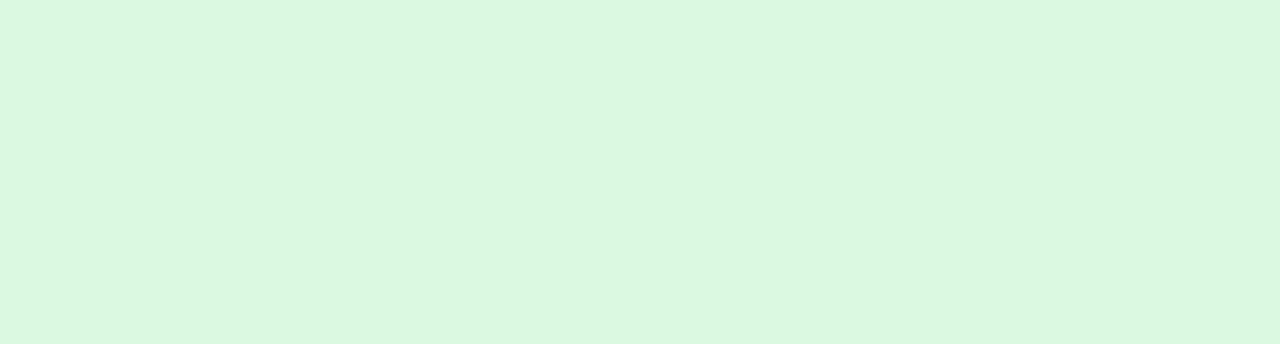
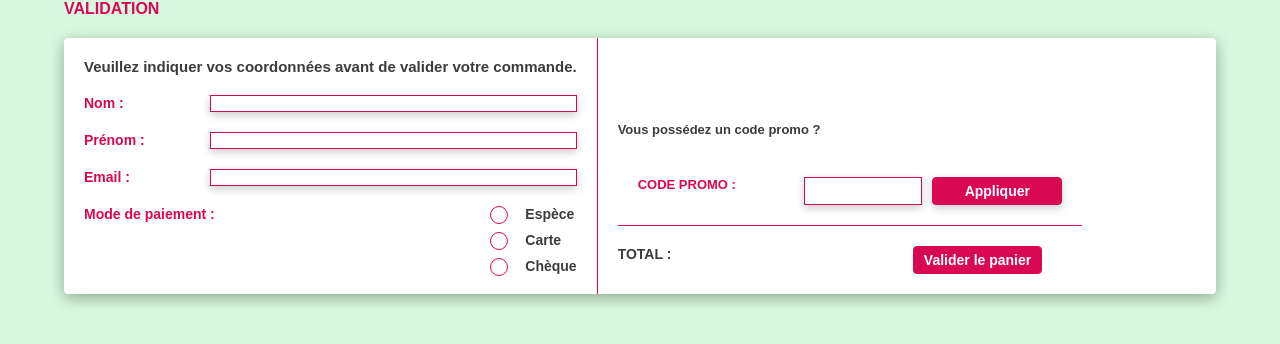
Before and after one commit to Maalxi/Brief_11_e-commerce, a Next.js app in the folder front/: page /panier in a window 1280 px wide. Shown: the top 344 px of the page. Built offline with nearby package versions, Linux system fonts and the light colour scheme.

Commit message:
Validation Container Panier

```diff
--- /dev/null
+++ b/front/src/app/components/UserFormCart/UserFormCart.css
@@ -0,0 +1,226 @@
+.UserFormCart {
+    display: flex;
+    flex-direction: column;
+    width: 90%;
+    margin: auto;
+}
+
+.UserFormCartTitle {
+    font-family: sans-serif;
+    font-size: 16px;
+    font-weight: 700;
+    color: #D90853;
+}
+
+.UserFormCartForm {
+    margin: 20px 0;
+    background-color: white;
+    border-radius: 4px;
+    box-shadow: 0px 4px 15px rgba(0, 0, 0, 0.33);
+    display: flex;
+}
+
+@media screen and (max-width:700px) {
+    .UserFormCartForm {
+        flex-direction: column;
+    }
+}
+
+
+
+/* LEFT COLUMN */
+.UserFormCartLeft {
+    display: flex;
+    flex-direction: column;
+    padding: 20px;
+    gap: 20px;
+    border-right: 1px solid #D90853;
+    width: auto;
+}
+
+@media screen and (max-width:700px) {
+    .UserFormCartLeft {
+        /* display: flex; */
+        border-right: none;
+        border-bottom: 1px solid #D90853;
+    }
+}
+
+.UserFormCartSubtitle {
+    font-family: sans-serif;
+    font-size: 15px;
+    font-weight: 700;
+    color: #3C3C3C;
+}
+
+
+.UserFormCartFormStyle {
+    color: #D90853;
+    display: flex;
+    justify-content: space-between;
+}
+
+.UserFormCartFormStyle>label {
+    font-family: sans-serif;
+    font-size: 14px;
+    font-weight: 600;
+}
+
+.UserFormCartFormStyle>input,
+.UserFormCartFormStyle>input[type="email"] {
+    margin: 0;
+    padding: 0;
+    width: 74%;
+    border: 1px solid #D90853;
+    box-shadow: 0px 3px 8px rgba(0, 0, 0, 0.2);
+}
+
+.UserFormCartFormRadio {
+    display: flex;
+    flex-direction: column;
+    justify-content: start;
+    align-items: start;
+    gap: 10px;
+}
+
+.UserFormCartFormRadioContainer {
+    display: flex;
+    gap: 10px;
+}
+
+.UserFormCartFormRadioContainer>label {
+    font-family: sans-serif;
+    font-size: 14px;
+    font-weight: 600;
+    color: #3C3C3C;
+}
+
+
+
+
+
+
+/* RADIO */
+.UserFormCartFormRadioContainer input[type="radio"] {
+    /* Cacher le bouton radio par défaut */
+    opacity: 0;
+    position: absolute;
+  }
+
+  .UserFormCartFormRadioContainer input[type="radio"] + label {
+    position: relative;
+    padding-left: 35px;
+    cursor: pointer;
+  }
+
+  .UserFormCartFormRadioContainer input[type="radio"] + label::before {
+    content: "";
+    position: absolute;
+    left: 0;
+    top: 0;
+    width: 16px;
+    height: 16px;
+    border: 1px solid #D90853;
+    border-radius: 50%;
+  }
+
+  .UserFormCartFormRadioContainer input[type="radio"]:checked + label::before {
+    border-color: #D90853;
+    background-color: #D90853; /* Couleur de fond lorsque le bouton radio est sélectionné */
+  }
+
+  .UserFormCartFormRadioContainer input[type="radio"] + label::after {
+    content: "";
+    position: absolute;
+    left: 5px;
+    top: 5px;
+    width: 12px;
+    height: 12px;
+    border-radius: 50%;
+    background-color: #D90853; /* Point central lorsque le bouton radio est sélectionné */
+    opacity: 0;
+  }
+
+  .UserFormCartFormRadioContainer input[type="radio"]:checked + label::after {
+    opacity: 1;
+  }
+
+
+
+
+
+
+/* RIGHT COLUMN */
+.UserFormCartRight {
+    display: flex;
+    flex-direction: column;
+    justify-content: end;
+    align-items: start;
+    padding: 20px;
+    gap: 20px;
+    width: auto;
+}
+
+.UserFormCartQuestionPromo {
+    font-family: sans-serif;
+    font-size: 13px;
+    font-weight: 600;
+    color: #3C3C3C;
+}
+
+.UserFormCartCodePromoStyle {
+    display: flex;
+    justify-content: space-between;
+    color: #D90853;
+    gap: 10px;
+}
+
+.UserFormCartCodePromoStyle>label {
+    font-family: sans-serif;
+    font-size: 13px;
+    font-weight: 600;
+    width: 100%;
+}
+
+.UserFormCartCodePromoStyle>input {
+    width: 74%;
+    border: 1px solid #D90853;
+    box-shadow: 0px 3px 8px rgba(0, 0, 0, 0.2);
+}
+
+
+.UserFormCartBtn {
+    color: white;
+    font-family: sans-serif;
+    font-size: 14px;
+    font-weight: 600;
+    padding: 5px 10px;
+    background-color: #D90853;
+    border: 1px solid #D90853;
+    border-radius: 4px;
+    transition: 0.3s;
+    cursor: pointer;
+}
+
+.UserFormCartCodePromo {
+    padding: 20px;
+    border-bottom: 1px solid #D90853;
+    width: 100%;
+}
+
+.UserFormCartPrice {
+    color: #3C3C3C;
+    font-family: sans-serif;
+    font-size: 14px;
+    font-weight: 600;
+}
+
+.UserFormCartPriceValid {
+    width: 100%;
+    display: flex;
+    justify-content: space-between;
+}
+.UserFormCartBtn:hover {
+    background-color: white;
+    color: #D90853;
+}
--- /dev/null
+++ b/front/src/app/components/UserFormCart/UserFormCart.jsx
@@ -0,0 +1,100 @@
+"use client"
+import React, { useState } from 'react';
+import './UserFormCart.css';
+
+function UserFormCart({ totalPrice }) {
+  const [nom, setNom] = useState('');
+  const [prenom, setPrenom] = useState('');
+  const [email, setEmail] = useState('');
+  const [modePaiement, setModePaiement] = useState('');
+  const [codePromo, setCodePromo] = useState('');
+
+  const handleFormSubmit = (event) => {
+    event.preventDefault();
+
+    if (!nom || !prenom || !email || !modePaiement || !codePromo) {
+      alert("Veuillez remplir tous les champs obligatoires avant de valider le panier.");
+      return;
+    }
+
+    // Placez ici votre logique d'envoi du formulaire au serveur
+    // par exemple, en utilisant fetch() ou axios.post()
+
+    // Réinitialiser les champs après soumission réussie si nécessaire
+    setNom('');
+    setPrenom('');
+    setEmail('');
+    setModePaiement('');
+    setCodePromo('');
+  };
+
+  return (
+    <div className='UserFormCart'>
+
+      <h2 className='UserFormCartTitle'>VALIDATION</h2>
+
+      <form className='UserFormCartForm' onSubmit={handleFormSubmit}>
+        <div className='UserFormCartLeft'>
+          <p className='UserFormCartSubtitle'>Veuillez indiquer vos coordonnées avant de valider votre commande.</p>
+
+          <div className='UserFormCartFormStyle'>
+            <label htmlFor="nom">Nom :</label>
+            <input type="text" id="nom" name="nom" value={nom} onChange={(e) => setNom(e.target.value)} required></input>
+          </div>
+
+          <div className='UserFormCartFormStyle'>
+            <label htmlFor="prenom">Prénom :</label>
+            <input type="text" id="prenom" name="prenom" value={prenom} onChange={(e) => setPrenom(e.target.value)} required></input>
+          </div>
+
+          <div className='UserFormCartFormStyle'>
+            <label htmlFor="email">Email :</label>
+            <input type="email" id="email" name="email" value={email} onChange={(e) => setEmail(e.target.value)} required></input>
+          </div>
+
+          <div className='UserFormCartFormStyle'>
+            <label>Mode de paiement :</label>
+            <div className='UserFormCartFormRadio'>
+              <div className='UserFormCartFormRadioContainer'>
+                <input type="radio" id="espece" name="paiement" value="Espèce" checked={modePaiement === "Espèce"} onChange={() => setModePaiement("Espèce")} required></input>
+                <label htmlFor="espece">Espèce</label>
+              </div>
+
+              <div className='UserFormCartFormRadioContainer'>
+                <input type="radio" id="carte" name="paiement" value="Carte" checked={modePaiement === "Carte"} onChange={() => setModePaiement("Carte")} required></input>
+                <label htmlFor="carte">Carte</label>
+              </div>
+
+              <div className='UserFormCartFormRadioContainer'>
+                <input type="radio" id="cheque" name="paiement" value="Chèque" checked={modePaiement === "Chèque"} onChange={() => setModePaiement("Chèque")} required></input>
+                <label htmlFor="cheque">Chèque</label>
+              </div>
+            </div>
+          </div>
+        </div>
+
+
+
+        <div className='UserFormCartRight'>
+          <p className='UserFormCartQuestionPromo'>Vous possédez un code promo ?</p>
+
+          <form className='UserFormCartCodePromo' onSubmit={handleFormSubmit}>
+            <div className='UserFormCartCodePromoStyle'>
+              <label htmlFor="code">CODE PROMO :</label>
+              <input type="text" id="code" name="code" value={codePromo} onChange={(e) => setCodePromo(e.target.value)} required></input>
+              <input className='UserFormCartBtn' type="submit" value="Appliquer"></input>
+            </div>
+          </form>
+
+          <div className='UserFormCartPriceValid'>
+            <p className='UserFormCartPrice'>TOTAL : {totalPrice}</p> {/* Display the totalPrice here */}
+            <input className='UserFormCartBtn' type="submit" value="Valider le panier"></input>
+          </div>
+        </div>
+      </form>
+
+    </div >
+  );
+}
+
+export default UserFormCart;
--- a/front/src/app/panier/page.jsx
+++ b/front/src/app/panier/page.jsx
@@ -1,10 +1,12 @@
 import Image from "next/image";
 import Layout from "../Layout";
+import UserFormCart from "../components/UserFormCart/UserFormCart";
 
 
 export default function Panier() {
   return (
     <Layout>
+      <UserFormCart/>
     </Layout>
   );
 }
```
